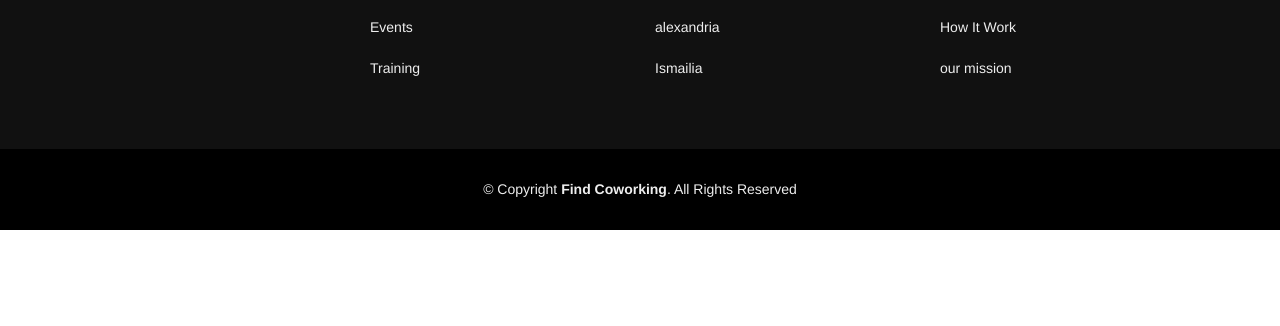
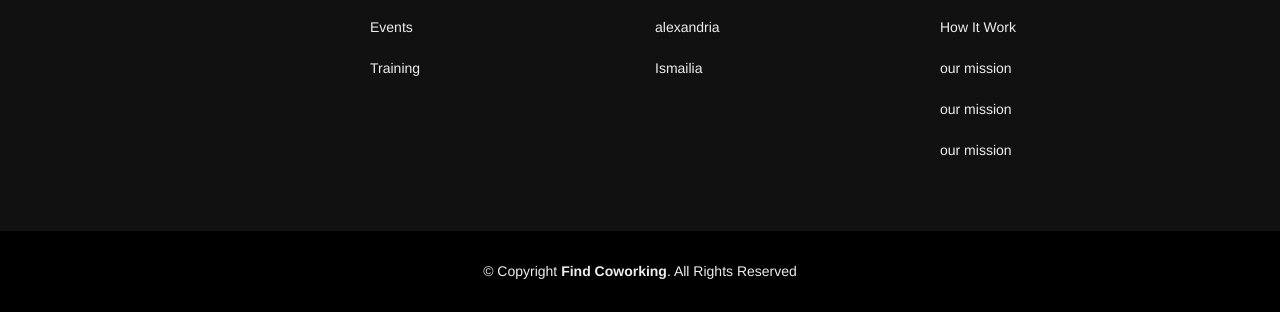
Before and after one commit to MohamedFarht/Find-Co-Working-Space, a plain HTML site: page coworking/public/Sign-up-with-bottom.html in a window 1280 px wide. Shown: the part 474-800 px from the top of the page. Drawn offline with Linux system fonts and the light colour scheme.

Commit message:
Update Sign-up-with-bottom.html

```diff
--- a/coworking/public/Sign-up-with-bottom.html
+++ b/coworking/public/Sign-up-with-bottom.html
@@ -136,6 +136,8 @@
                             <li> <a href="ContactUs.html">Contact us</a></li>
                             <li> <a href="index.html">How It Work</a></li>
                             <li> <a href="About us.html">our mission</a></li>
+                            <li> <a href="About us.html">our mission</a></li>
+                            <li> <a href="About us.html">our mission</a></li>
                         </ul>
                     </div>
                 </div>
```
